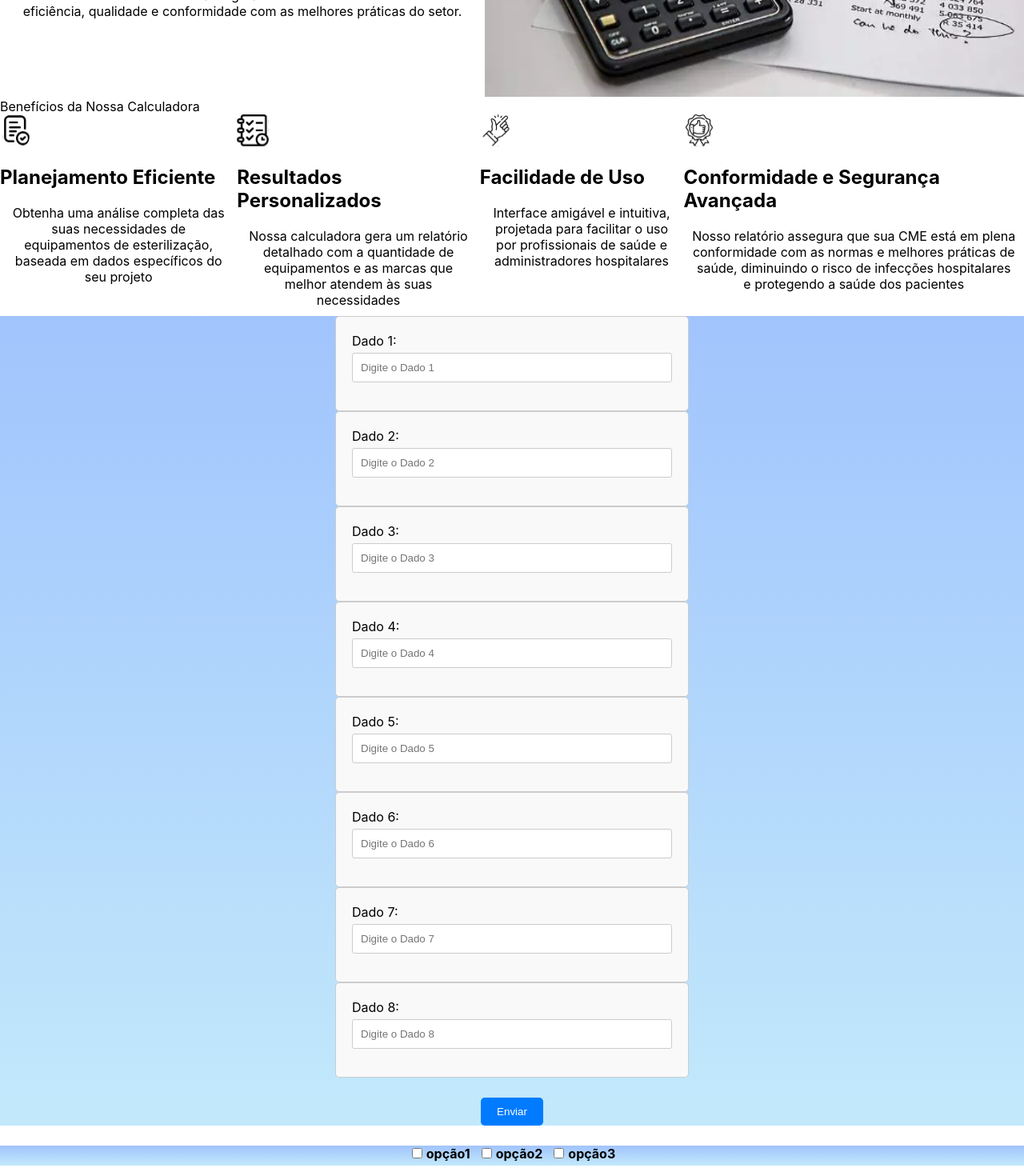
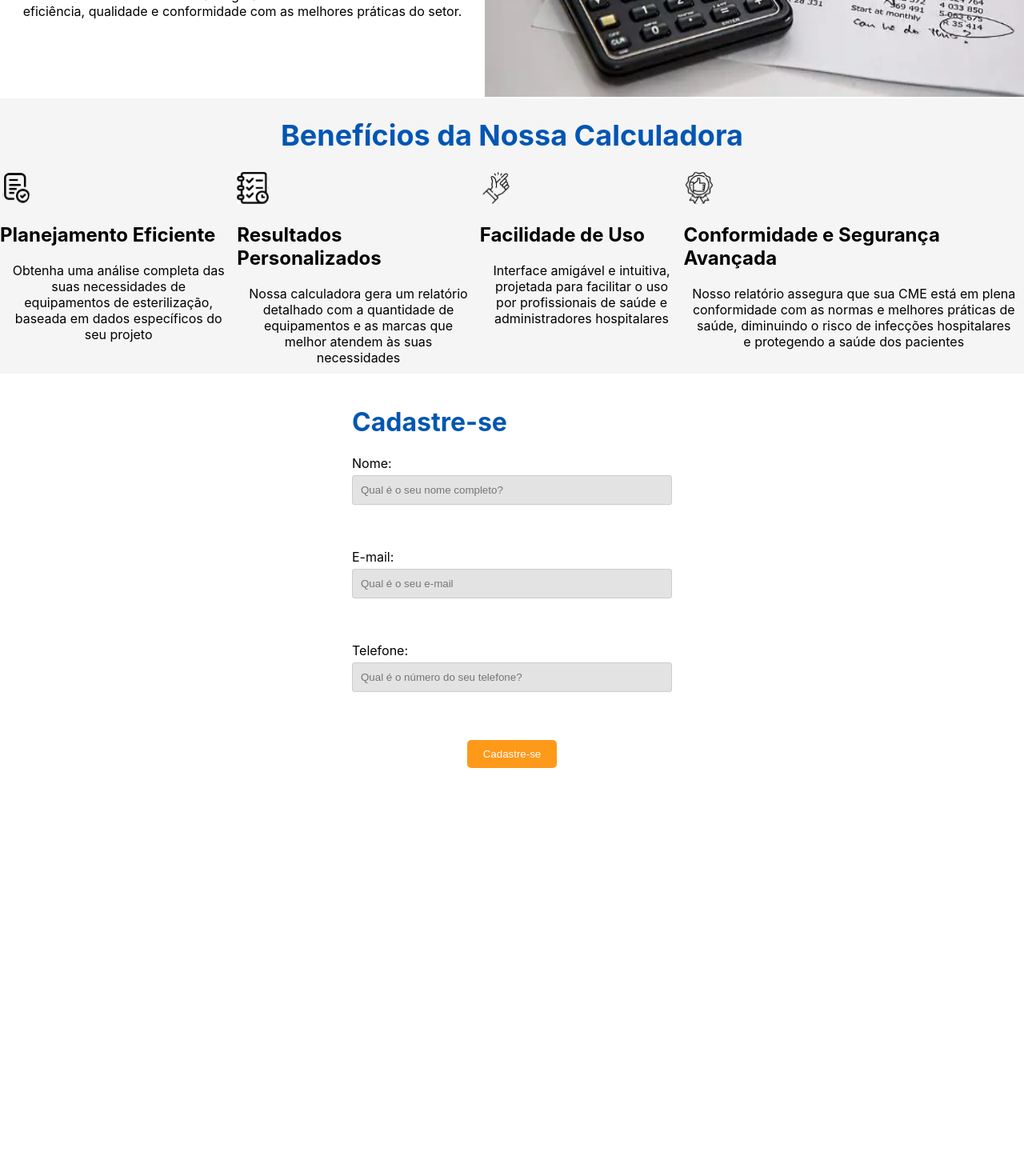
Before and after one commit to dsato39/calculadora-equipacare, a React (Create React App) app in the folder calculadora-equipacare-grupo4/: page / in a window 1280 px wide. Shown: the part 1260-2730 px from the top of the page at 80% size. After the commit the page ends 2245 px from the top, so only its background shows below. Built offline with nearby package versions, Linux system fonts and the light colour scheme.

Commit message:
Atualização, inserindo formulario de cadastro

```diff
--- a/calculadora-equipacare-grupo4/package.json
+++ b/calculadora-equipacare-grupo4/package.json
@@ -34,5 +34,8 @@
       "last 1 firefox version",
       "last 1 safari version"
     ]
+  },
+  "devDependencies": {
+    "@babel/plugin-proposal-private-property-in-object": "^7.21.11"
   }
 }
--- a/calculadora-equipacare-grupo4/src/App.js
+++ b/calculadora-equipacare-grupo4/src/App.js
@@ -1,9 +1,9 @@
 import React, { useState } from 'react';
 import UserForm from './componentsFront/UserForm';
 import Navbar from './componentsFront/NavBar';
-import Button from './componentsFront/Button';
-import Footer from './componentsFront/Footer';
-import ButtonCheckbox from './componentsFront/ButtonCheckbox';
+
+
+
 import Banner from './componentsFront/Banner/Banner';
 import Calculadora from './componentsFront/Calculadora/calculadora';
 import Beneficio from './componentsFront/Beneficio/beneficio';
@@ -26,10 +26,9 @@ function App() {
       <Calculadora/>
       <Beneficio />
       <UserForm onSubmit={onSubmit} />
-      <ButtonCheckbox />
-      <Button onClick={onSubmit} />
 
-      <Footer />
+
+
       {mensagem && <p>{mensagem}</p>}
     </div>
   );
--- a/calculadora-equipacare-grupo4/src/componentsFront/Beneficio/Beneficio.module.css
+++ b/calculadora-equipacare-grupo4/src/componentsFront/Beneficio/Beneficio.module.css
@@ -2,13 +2,19 @@
 height:40px ;
 width: 40px;
 
-
 }
 .Beneficio{
+    background-color:
+    #F5F5F5;
     display: flex;
     flex-direction: column;
+    border:rgb(3, 20, 34) ;
 }
 .texto{
     display: flex;
     flex-direction: row;
 }
+.titulo{
+    font-size: 18px;
+    text-align: center;
+}
--- a/calculadora-equipacare-grupo4/src/componentsFront/Beneficio/beneficio.js
+++ b/calculadora-equipacare-grupo4/src/componentsFront/Beneficio/beneficio.js
@@ -10,7 +10,7 @@ import iconeConformidade from '../../Imagens/Icones/iconeConformidade.svg'
 const Beneficio = () => {
     return (
         <div className={style.Beneficio}>
-            <div>Benefícios da Nossa Calculadora</div>
+            <div className={style.titulo}><h1> Benefícios da Nossa Calculadora </h1></div>
                <div className={style.texto}>
 
                <div> <img src={iconePlanejamento} alt ='Planejamneto' /> <h2>Planejamento Eficiente</h2><p>Obtenha uma análise completa das suas necessidades de equipamentos de esterilização, baseada em dados específicos do seu projeto </p> </div>
--- /dev/null
+++ b/calculadora-equipacare-grupo4/src/componentsFront/Formulario/Formulario.css
@@ -0,0 +1,52 @@
+body {
+    font-family: Arial, sans-serif;
+    background-color: #f4f4f4;
+    margin: 0;
+    padding: 0;
+    display: flex;
+    justify-content: center;
+    align-items: center;
+    height: 100vh;
+}
+
+.form-container {
+    background-color: #fff;
+    padding: 20px;
+    border-radius: 5px;
+    box-shadow: 0 0 10px rgba(0, 0, 0, 0.1);
+}
+
+form {
+    display: flex;
+    flex-direction: column;
+}
+
+.form-group {
+    margin-bottom: 15px;
+}
+
+.form-group label {
+    display: block;
+    margin-bottom: 5px;
+}
+
+.form-group input {
+    width: 100%;
+    padding: 10px;
+    border: 1px solid #ccc;
+    border-radius: 4px;
+    box-sizing: border-box;
+}
+
+button {
+    background-color: #4CAF50;
+    color: white;
+    padding: 10px 15px;
+    border: none;
+    border-radius: 4px;
+    cursor: pointer;
+}
+
+button:hover {
+    background-color: #45a049;
+}
--- a/calculadora-equipacare-grupo4/src/componentsFront/UserForm.js
+++ b/calculadora-equipacare-grupo4/src/componentsFront/UserForm.js
@@ -1,4 +1,4 @@
-import style from './userForm.module.css'
+import style from './userForm.module.css';
 import React, { useState } from 'react';
 
 const UserForm = ({ onSubmit }) => {
@@ -28,57 +28,27 @@ const UserForm = ({ onSubmit }) => {
     }
   };
 
-  // Estilo do gradiente linear com tom azul aplicado diretamente ao formulário
-  const formStyle = {
-    background: 'linear-gradient(to bottom, #a1c4fd, #c2e9fb)',
-    backgroundColor: '#a1c4fd' // Cor de fallback
-  };
-
   return (
     <div className={style.UserFormGeral}>
       {mensagem && <p>{mensagem}</p>}
-      <form onSubmit={handleSubmit} style={formStyle}>
+      <form onSubmit={handleSubmit}>
         <div className={style.UserForm}>
-          <label>Dado 1:</label>
-          <input name="dado1" placeholder="Digite o Dado 1" type="text" value={campos.dado1} onChange={handleChange} required />
+          <h1>Cadastre-se</h1>
+          <label>Nome:</label>
+          <input name="Nome" placeholder="Qual é o seu nome completo?" type="text" value={campos.nome} onChange={handleChange} required />
         </div>
 
         <div className={style.UserForm}>
-          <label>Dado 2:</label>
-          <input name="dado2" placeholder="Digite o Dado 2" type="text" value={campos.dado2} onChange={handleChange} required />
+          <label>E-mail:</label>
+          <input name="E-mail" placeholder="Qual é o seu e-mail" type="text" value={campos.email} onChange={handleChange} required />
         </div>
 
         <div className={style.UserForm}>
-          <label>Dado 3:</label>
-          <input name="dado3" placeholder="Digite o Dado 3" type="text" value={campos.dado3} onChange={handleChange} required />
+          <label>Telefone:</label>
+          <input name="Telefone" placeholder="Qual é o número do seu telefone?" type="text" value={campos.number} onChange={handleChange} required />
         </div>
 
-        <div className={style.UserForm}>
-          <label>Dado 4:</label>
-          <input name="dado4" placeholder="Digite o Dado 4" type="text" value={campos.dado4} onChange={handleChange} required />
-        </div>
-
-        <div className={style.UserForm}>
-          <label>Dado 5:</label>
-          <input name="dado5" placeholder="Digite o Dado 5" type="text" value={campos.dado5} onChange={handleChange} required />
-        </div>
-
-        <div className={style.UserForm}>
-          <label>Dado 6:</label>
-          <input name="dado6" placeholder="Digite o Dado 6" type="text" value={campos.dado6} onChange={handleChange} required />
-        </div>
-
-        <div className={style.UserForm}>
-          <label>Dado 7:</label>
-          <input name="dado7" placeholder="Digite o Dado 7" type="text" value={campos.dado7} onChange={handleChange} required />
-        </div>
-
-        <div className={style.UserForm}>
-          <label>Dado 8:</label>
-          <input name="dado8" placeholder="Digite o Dado 8" type="text" value={campos.dado8} onChange={handleChange} required />
-        </div>
-
-        <button id="buttonFrom" type="submit" className={style.buttonForm}>Enviar</button>
+        <button id="buttonFrom" type="submit" className={style.buttonForm}>Cadastre-se</button>
       </form>
     </div>
   );
--- a/calculadora-equipacare-grupo4/src/componentsFront/userForm.module.css
+++ b/calculadora-equipacare-grupo4/src/componentsFront/userForm.module.css
@@ -1,11 +1,11 @@
 
 .UserForm {
     max-width: 400px;
-    margin: 0 auto;
+    margin : 0 auto;
     padding: 20px;
-    border: 1px solid #ccc;
-    border-radius: 5px;
-    background-color: #f9f9f9;
+    border: none;
+    border-radius: 15px;
+    background-color: #ffffff;
   }
 
   .UserForm label {
@@ -20,10 +20,12 @@
     border: 1px solid #ccc;
     border-radius: 3px;
     box-sizing: border-box;
+    background: #CCCCCC8A;
+
   }
 
   .UserForm button[type="submit"] {
-    background-color: #007bff;
+    background-color: #ff9919;
     color: white;
     padding: 10px 20px;
     border: none;
@@ -32,7 +34,8 @@
   }
 
   .UserForm button[type="submit"]:hover {
-    background-color: #0056b3;
+    background-color:  #ff9919;
+    border: none;
   }
 
   .buttonForm {
@@ -41,7 +44,7 @@
     margin: 0 auto;
     margin-top: 25px;
     margin-bottom: 25px;
-    background-color: #007bff;
+    background-color:  #ff9919;
     color: white;
     padding: 10px 20px;
     border: none;
@@ -52,3 +55,6 @@
   .buttonForm:hover {
     background-color: #0056b3;
   }
+  h1{
+    color: #0056b3;
+  }
```
Also changed, not shown: calculadora-equipacare-grupo4/src/componentsFront/Formulario/Formulario.js (added, +68 -0 lines), 1 other file (tests, documents, lock files or other folders).
